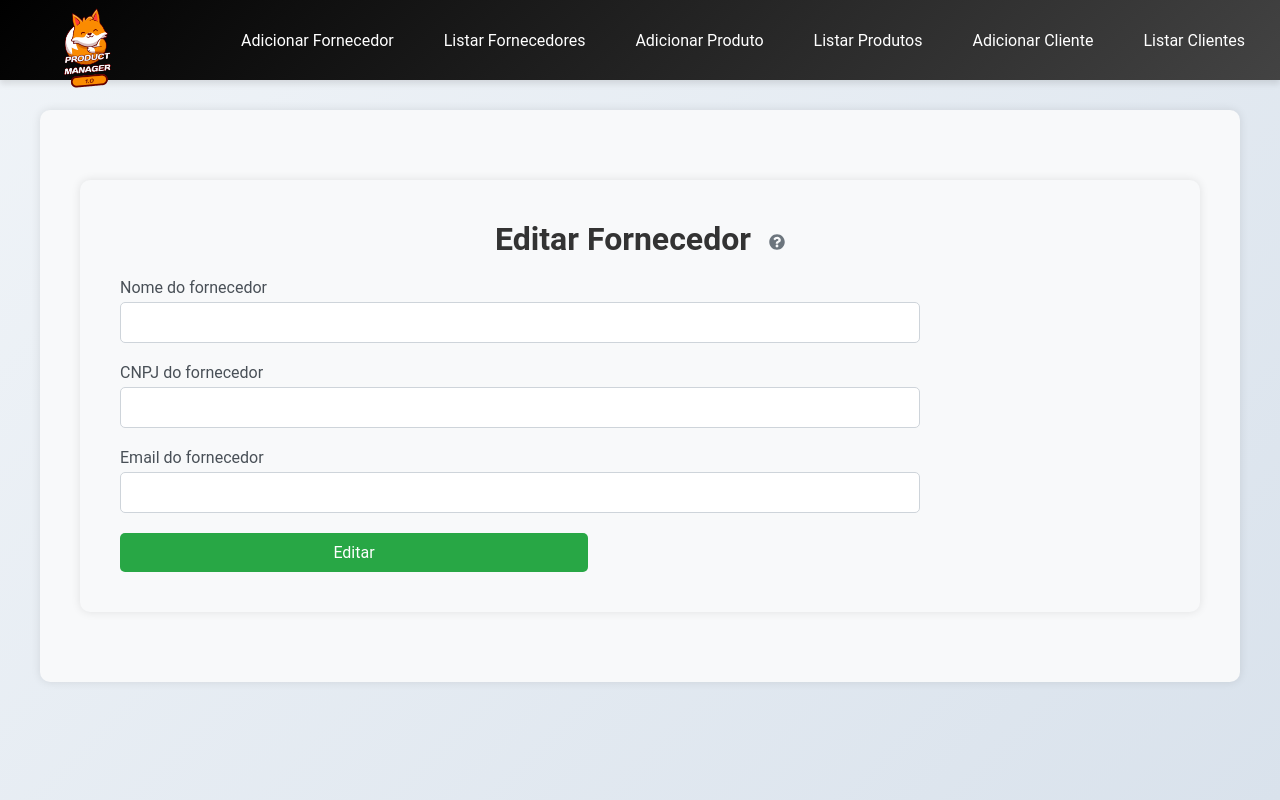
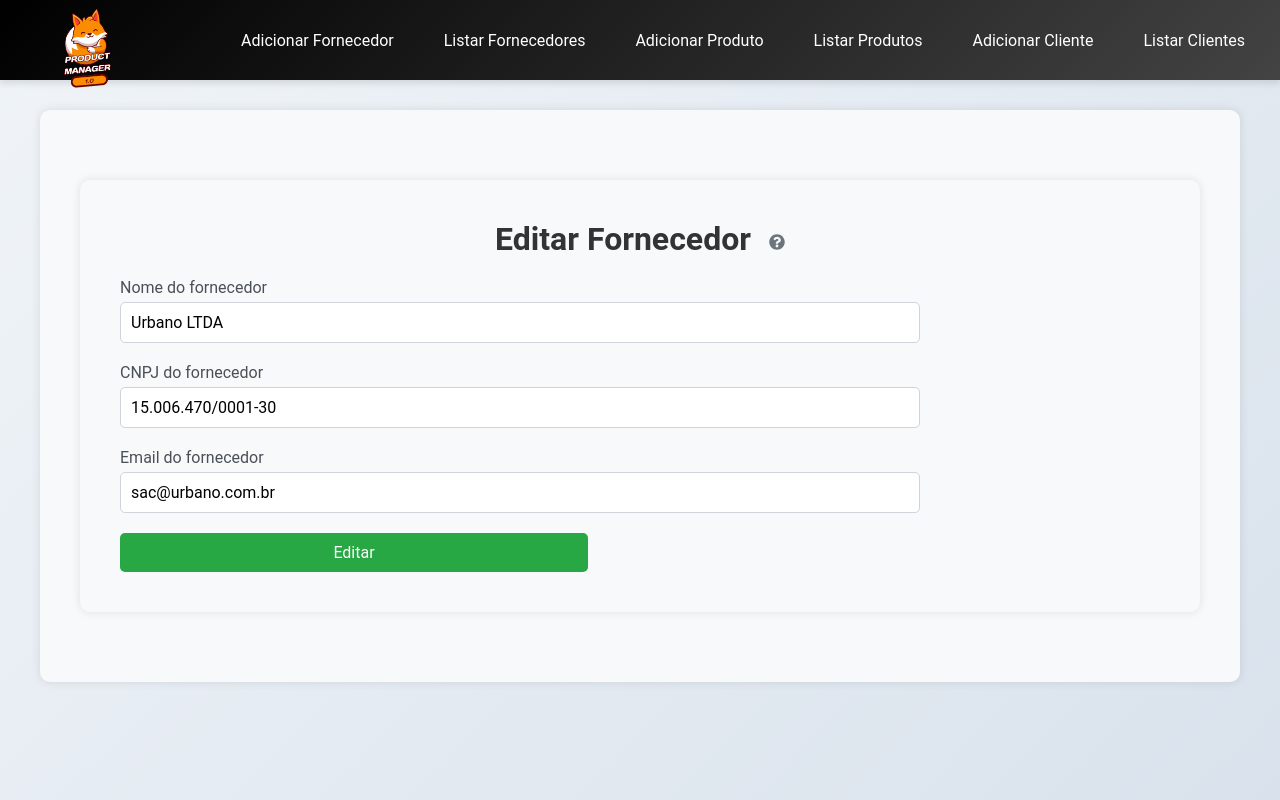
Before and after one commit to kelsonvictr/gerenciador_de_produtos_turma_02, a React (Vite) app: page /edit-fornecedores/1 in a window 1280 px wide. Built offline with nearby package versions, Linux system fonts and the light colour scheme; data requests are answered from the project's data file.

Commit message:
Aula 07 - Andamento

```diff
--- a/data/db.json
+++ b/data/db.json
@@ -30,5 +30,21 @@
       "email": "kelson.victr@gmail.com",
       "id": 5
     }
+  ],
+  "produtos": [
+    {
+      "nome": "iphone",
+      "preco": "70000",
+      "descricao": "iphone bolado",
+      "quantidadeEstoque": "6",
+      "id": 2
+    },
+    {
+      "nome": "sas",
+      "preco": "32323",
+      "descricao": "dssd",
+      "quantidadeEstoque": "22",
+      "id": 4
+    }
   ]
 }
--- a/src/pages/Fornecedor/FornecedorForm.jsx
+++ b/src/pages/Fornecedor/FornecedorForm.jsx
@@ -1,4 +1,4 @@
-import React from 'react'
+import React, { useEffect } from 'react'
 import { useState } from 'react'
 import { FaQuestionCircle, FaCheckCircle } from 'react-icons/fa'
 import { useNavigate, useParams } from 'react-router-dom'
@@ -14,6 +14,17 @@ const FornecedorForm = () => {
     const [modalAberto, setModalAberto] = useState(false)
     const navigate = useNavigate()
     const { id } = useParams()
+
+    useEffect(() => {
+        if (id) {
+            // SE tiver id, é que precisa fazer o get (edição)
+            axios.get(`/fornecedores/${id}`)
+            .then(response => {
+                setFornecedor(response.data)
+            })
+            .catch(error => console.error("Ocorreu um erro: ", error))
+        }
+    }, [id])
 
 
     const toggleTooltip = () => {
```
